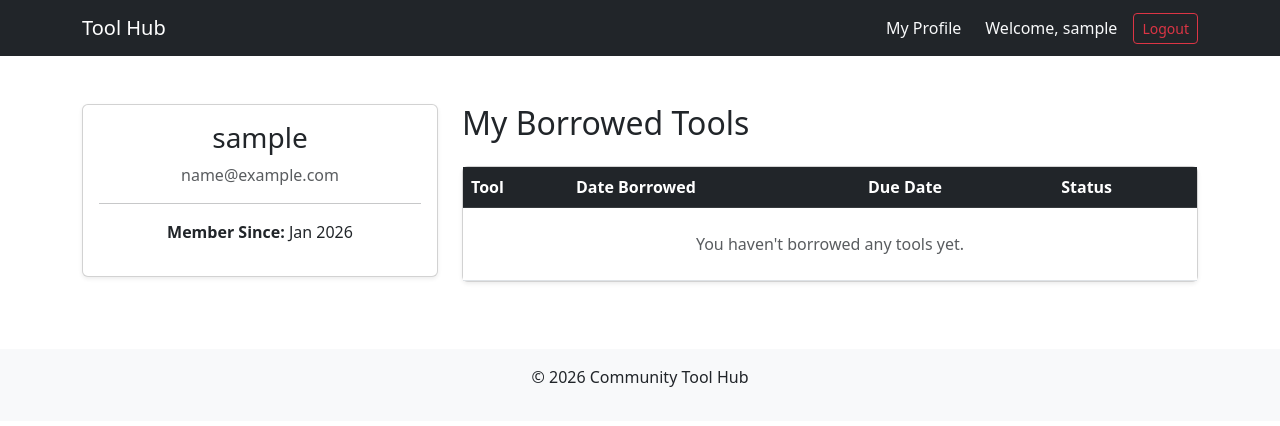
After one commit to BHCGH92/communitytoolhub, a Django app: page /profile/ in a window 1280 px wide. The commit adds this page. Shown: the top 426 px of the page. Run offline with Django 5.2, Linux system fonts and the light colour scheme; the visitor is signed in with stand-in values (Sample User, id 1); data that the repository does not hold is empty.

Commit message:
added profile page skeleton and logic around already loaned tools not being available anymore. made a slight change to the model of tools as owner is irrelvant due to the hub owning all tools.

```diff
--- /dev/null
+++ b/accounts/templates/accounts/profile.html
@@ -0,0 +1,58 @@
+{% extends 'base.html' %}
+
+{% block content %}
+<div class="container mt-5">
+    <div class="row">
+        <div class="col-md-4">
+            <div class="card shadow-sm mb-4">
+                <div class="card-body text-center">
+                    <h3 class="card-title">{{ user.username }}</h3>
+                    <p class="text-muted">{{ user.email }}</p>
+                    <hr>
+                    <p><strong>Member Since:</strong> {{ user.date_joined|date:"M Y" }}</p>
+                </div>
+            </div>
+        </div>
+
+        <div class="col-md-8">
+            <h2 class="mb-4">My Borrowed Tools</h2>
+            <div class="card shadow-sm">
+                <div class="table-responsive">
+                    <table class="table table-hover mb-0">
+                        <thead class="table-dark">
+                            <tr>
+                                <th>Tool</th>
+                                <th>Date Borrowed</th>
+                                <th>Due Date</th>
+                                <th>Status</th>
+                            </tr>
+                        </thead>
+                        <tbody>
+                            {% for borrow in my_borrows %}
+                            <tr>
+                                <td><strong>{{ borrow.tool.name }}</strong></td>
+                                <td>{{ borrow.borrowed_date }}</td>
+                                <td>{{ borrow.return_date }}</td>
+                                <td>
+                                    {% if borrow.is_returned %}
+                                        <span class="badge bg-success">Returned</span>
+                                    {% else %}
+                                        <span class="badge bg-warning text-dark">On Loan</span>
+                                    {% endif %}
+                                </td>
+                            </tr>
+                            {% empty %}
+                            <tr>
+                                <td colspan="4" class="text-center py-4 text-muted">
+                                    You haven't borrowed any tools yet.
+                                </td>
+                            </tr>
+                            {% endfor %}
+                        </tbody>
+                    </table>
+                </div>
+            </div>
+        </div>
+    </div>
+</div>
+{% endblock %}
--- a/accounts/views.py
+++ b/accounts/views.py
@@ -1,6 +1,9 @@
 from django.shortcuts import render, redirect
 from django.contrib import messages
 from .forms import RegistrationForm
+from django.shortcuts import render
+from django.contrib.auth.decorators import login_required
+from tools.models import Borrowing
 
 def register(request):
     """View to handle user registration."""
@@ -14,3 +17,15 @@ def register(request):
     else:
         form = RegistrationForm()
     return render(request, 'accounts/register.html', {'form': form})
+
+@login_required
+def profile_view(request):
+    """
+    Displays the user's profile and a list of their borrowed tools.
+    """
+    my_borrows = Borrowing.objects.filter(user=request.user).order_by('-borrowed_date')
+
+    context = {
+        'my_borrows': my_borrows,
+    }
+    return render(request, 'accounts/profile.html', context)
--- a/config/urls.py
+++ b/config/urls.py
@@ -27,6 +27,7 @@ urlpatterns = [
     path('login/', auth_views.LoginView.as_view(template_name='accounts/login.html'), name='login'),
     path('logout/', auth_views.LogoutView.as_view(), name='logout'),
     path('register/', account_views.register, name='register'),
+    path('profile/', account_views.profile_view, name='profile'),
 ]
 
 if settings.DEBUG:
--- a/templates/base.html
+++ b/templates/base.html
@@ -18,6 +18,7 @@
             <div class="collapse navbar-collapse" id="navbarNav">
                 <div class="navbar-nav ms-auto align-items-center">
                     {% if user.is_authenticated %}
+                        <a href="{% url 'profile' %}" class="nav-link d-inline text-light me-3">My Profile</a>
                         <span class="navbar-text me-3 text-light">Welcome, {{ user.username }}</span>
                         <form action="{% url 'logout' %}" method="post" class="d-inline">
                             {% csrf_token %}
--- a/tools/admin.py
+++ b/tools/admin.py
@@ -19,7 +19,6 @@ class ToolAdmin(admin.ModelAdmin):
     list_display = (
         'name',
         'category',
-        'owner',
         'price_per_day',
         'is_available',
         'created_at',
```
Also changed, not shown: tools/models.py (+6 -20 lines), tools/templates/tools/tool_detail.html (+7 -3 lines), tools/views.py (+14 -8 lines), media/COmbiFatMaxDrill_PttlAgo.webp (added), tools/migrations/0003_remove_tool_owner.py (added).
